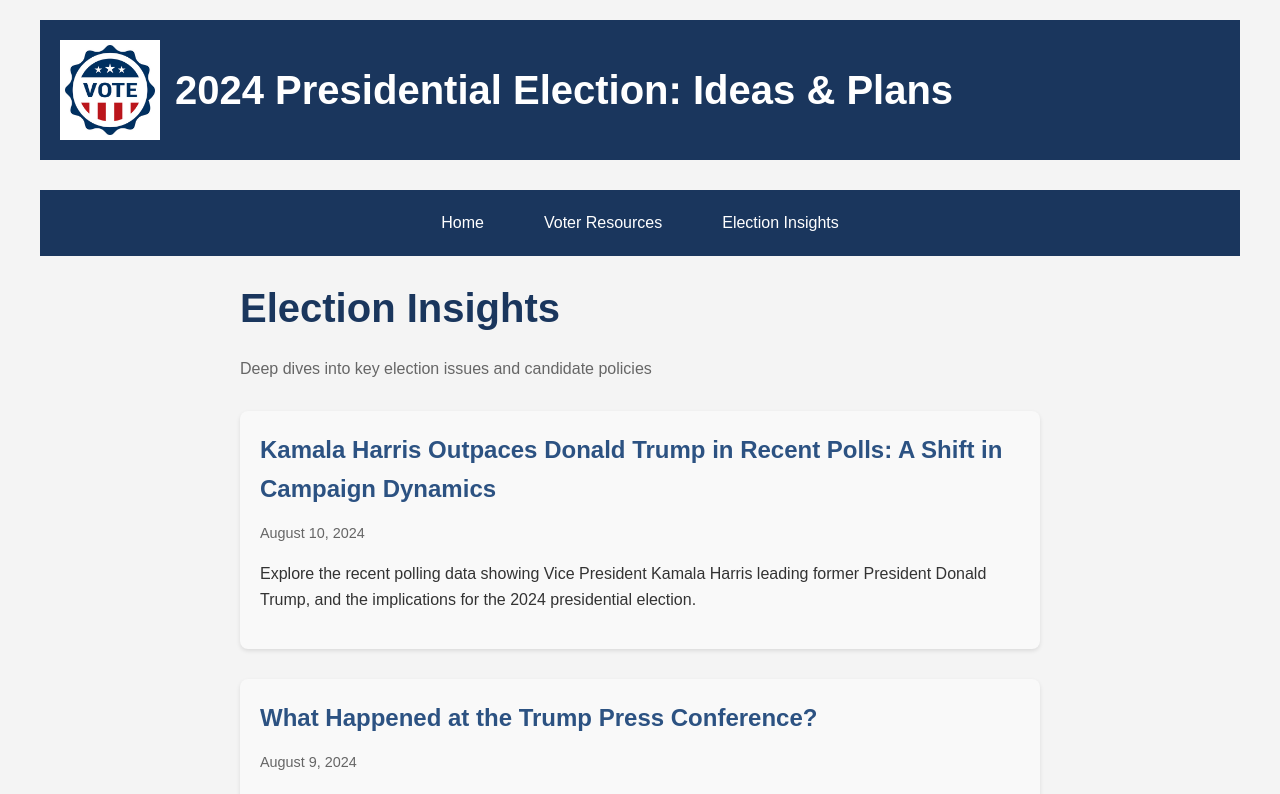
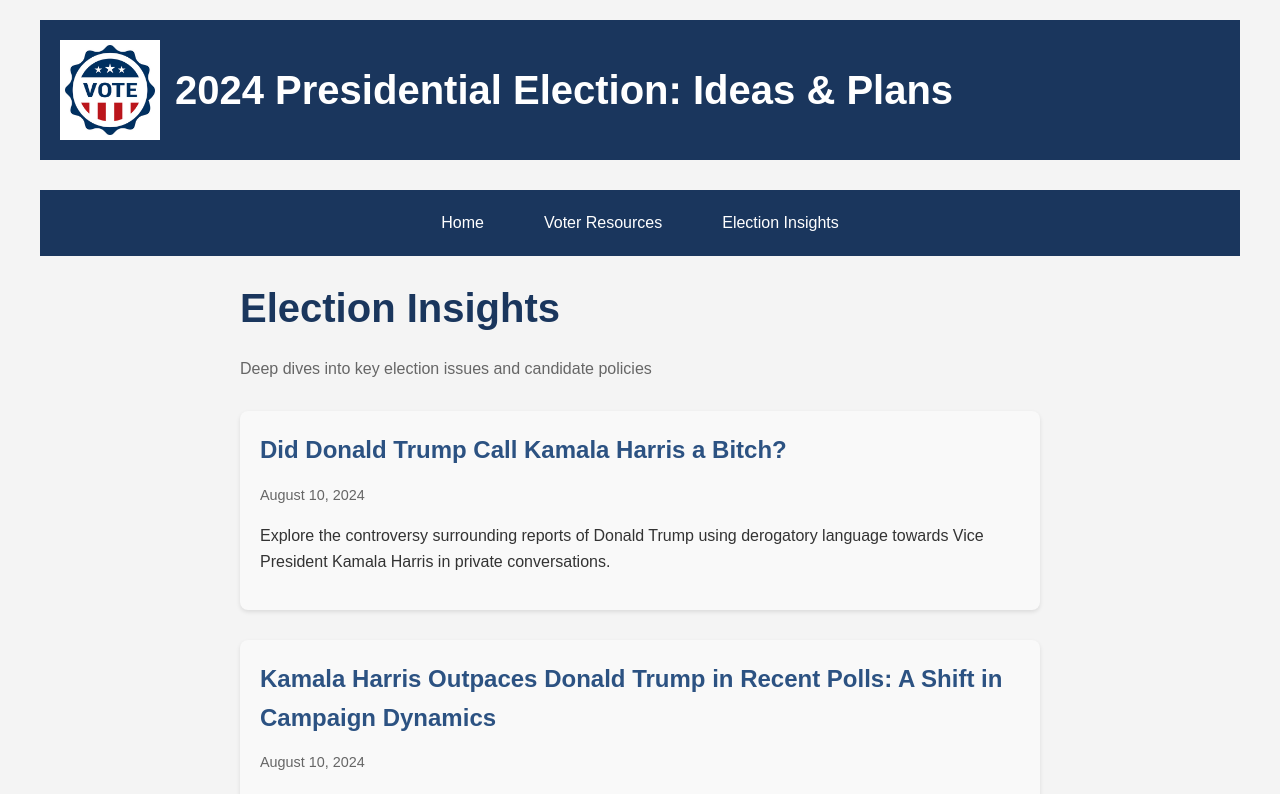
Before and after one commit to PaulMoreira/FactVerify, a React (Create React App) app: page /insights in a window 1280 px wide. Shown: the top 794 px of the page. Built offline with nearby package versions, Linux system fonts and the light colour scheme.

Commit message:
added a new article

```diff
--- a/src/articleData.js
+++ b/src/articleData.js
@@ -1,5 +1,61 @@
 // articleData.js
 export const articleData = [
+  {
+    id: "trump-harris-comments-2024",
+    date: "August 10, 2024",
+    headline: "Did Donald Trump Call Kamala Harris a Bitch?",
+    summary: "Explore the controversy surrounding reports of Donald Trump using derogatory language towards Vice President Kamala Harris in private conversations.",
+    shareUrl: "https://vote2024info.vercel.app/insights/trump-harris-comments-2024",
+    content: `
+      <h1>Did Donald Trump Call Kamala Harris a "Bitch"?</h1>
+      <p>Recent reports have emerged indicating that former President Donald Trump has referred to Vice President Kamala Harris as a "bitch" in private conversations. This revelation has stirred significant attention and debate across various media platforms. Let's delve into the details surrounding this controversial remark.</p>
+
+      <h2>Key Facts</h2>
+      <ul>
+        <li><p><strong>Multiple Reports</strong>: Several credible sources, including major news outlets, confirm that Trump has used this derogatory term for Harris on multiple occasions in private settings. Notable reports from <em>The New York Times</em> and <em>Axios</em> have highlighted this behavior.</p></li>
+        <li><p><strong>Context of Remarks</strong>: These comments come amid a particularly tumultuous period for Trump as he campaigns for the 2024 Presidential election, suggesting underlying frustration during his public and private interactions.</p></li>
+        <li><p><strong>Denial from Trump's Campaign</strong>: Although Trump's campaign has denied these specific remarks, the consistency across multiple sources lends credibility to the claims.</p></li>
+      </ul>
+
+      <h2>Insights</h2>
+      <ul>
+        <li><p><strong>Public vs. Private Persona</strong>: Trump's use of such language in private starkly contrasts his public persona, where he often employs more politically palatable language, especially when addressing women in politics.</p></li>
+        <li><p><strong>Impact on Political Discourse</strong>: This incident reflects broader issues of misogyny in political discourse and raises critical questions about the treatment of female politicians, particularly women of color, in the current political climate.</p></li>
+        <li><p><strong>Public Reaction</strong>: Reactions to Trump's remarks have varied; some supporters dismiss it as typical political banter, while critics view it as indicative of ongoing gender biases in politics.</p></li>
+      </ul>
+
+      <h2>Did You Know?</h2>
+      <ul>
+        <li><strong>Historical Context</strong>: The use of derogatory terms towards female politicians is not new. Such language has historically been used to undermine women's credibility and authority in the political arena.</li>
+      </ul>
+
+      <h2>Conclusion</h2>
+      <p>The remark attributed to Donald Trump about Kamala Harris not only opens a window into the former president's private sentiments but also highlights ongoing issues of misogyny and gender bias in politics. As we approach the 2024 election, how will such comments shape the discourse around female political leaders?</p>
+
+      <div class="image-gallery">
+        <div class="image-container">
+          <img class="article-image" alt="Image of Donald Trump and Kamala Harris" src="https://npr.brightspotcdn.com/dims3/default/strip/false/crop/4639x3081+0+0/resize/1100/quality/50/format/jpeg/?url=http%3A%2F%2Fnpr-brightspot.s3.amazonaws.com%2F48%2F70%2F70e669264fb49e27bfbf2ca5f88d%2Fap24216604258749.jpg">
+        </div>
+        <div class="image-container">
+          <img class="article-image" alt="Image of Donald Trump and Kamala Harris 2" src="https://media.cnn.com/api/v1/images/stellar/prod/e0a1e186-4931-46b8-ba09-324fa87f7242.jpg?c=original&amp;q=w_1280,c_fill">
+        </div>
+        <div class="image-container">
+          <img class="article-image" alt="Image of Donald Trump and Kamala Harris 3" src="https://media-cldnry.s-nbcnews.com/image/upload/t_fit-760w,f_auto,q_auto:best/rockcms/2024-08/240802-split-harri-trump-ch-1034-6eee29.jpg">
+        </div>
+      </div>
+
+      <h2>Further Reading</h2>
+      <ul>
+        <li><a href="https://www.axios.com/2024/08/10/trump-calls-harris-bitch-report" target="_blank" rel="noopener noreferrer">Trump calls Harris a "bitch"</a> - Axios</li>
+        <li><a href="https://www.motherjones.com/politics/2024/08/kamala-harris-donald-trump-v/" target="_blank" rel="noopener noreferrer">As Harris Leans into Good Vibes, Trump Keeps Pitching Doom</a> - Mother Jones</li>
+        <li><a href="https://www.nytimes.com/2024/08/10/us/politics/trump-campaign-election.html" target="_blank" rel="noopener noreferrer">Inside the Worst Three Weeks of Donald Trump's 2024 Campaign</a> - The New York Times</li>
+        <li><a href="https://timesofindia.indiatimes.com/world/us/donald-trump-and-kamala-harris-poll-vault-over-polls-apart/articleshow/112430408.cms" target="_blank" rel="noopener noreferrer">Donald Trump and Kamala Harris poll vault over polls apart</a> - Times of India</li>
+        <li><a href="https://politicalwire.com/2024/08/10/trump-calls-harris-a-bitch/" target="_blank" rel="noopener noreferrer">Trump Calls Harris a 'Bitch'</a> - Political Wire</li>
+      </ul>
+    `,
+    ogImage: "https://npr.brightspotcdn.com/dims3/default/strip/false/crop/4639x3081+0+0/resize/1100/quality/50/format/jpeg/?url=http%3A%2F%2Fnpr-brightspot.s3.amazonaws.com%2F48%2F70%2F70e669264fb49e27bfbf2ca5f88d%2Fap24216604258749.jpg",
+    ogDescription: "Explore the controversy surrounding reports of Donald Trump using derogatory language towards Vice President Kamala Harris in private conversations, and its implications for the 2024 election."
+  },
   {
     id: "harris-trump-polls-2024",
     date: "August 10, 2024",
```
